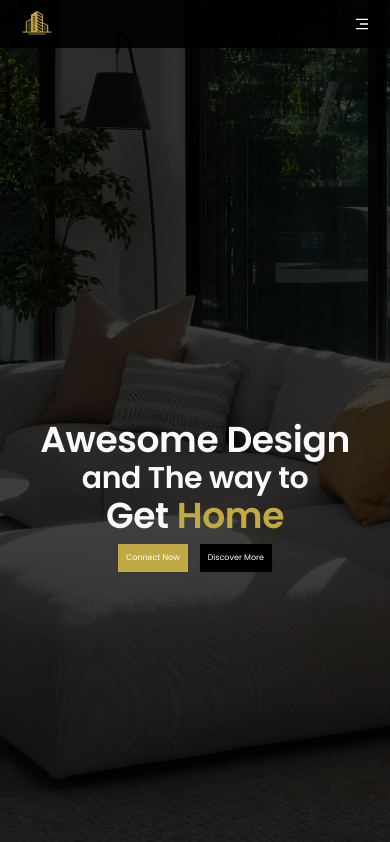
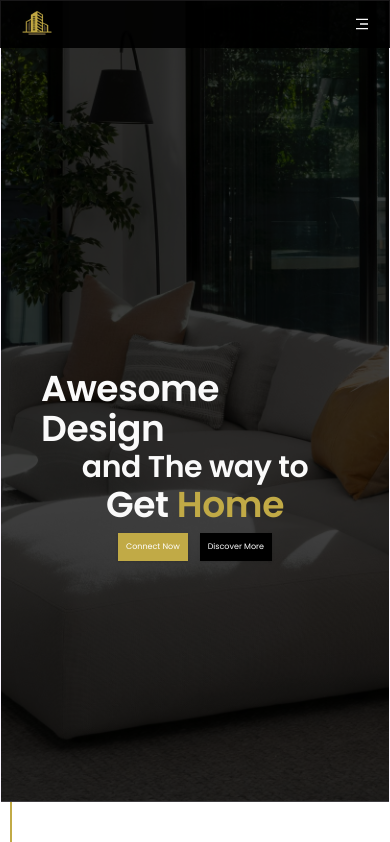
Before and after one commit to Najas06/real-estate-nextJS, a Next.js app: page / in a window 390 px wide. Shown: the top 842 px of the page. Built offline with nearby package versions, Linux system fonts and the light colour scheme.

Commit message:
main title adjustment in mobile view

```diff
--- a/src/components/home/Hero.tsx
+++ b/src/components/home/Hero.tsx
@@ -14,22 +14,22 @@ const Hero = () => {
   return (
     <section>
       <div className="max-sm:flex max-sm:flex-col">
-        <Carousel className=" relative top-0 max-sm:top-[16%] max-sm:h-[1000px] max-sm:relative ">
+        <Carousel className=" relative top-0 max-sm:top-[16%]  max-sm:relative ">
           <CarouselContent>
             {/* mapping items  */}
             {data &&
-              data.map((item,i) => (
+              data.map((item, i) => (
                 <CarouselItem key={i}>
-                  <div className="relative">
+                  <div className="relative border border-purple-50">
                     <Image
                       alt="logo"
                       src={item.img}
                       width={1280}
                       height={1080}
-                      className="w-full max-h-screen object-cover max-sm:h-[1000px] max-sm:w-full "
+                      className="w-full max-h-screen object-cover max-sm:h-[800px] max-sm:w-full "
                     />
                     <div className="absolute z-20 px-10 py-5  bg-black right-16 bg-opacity-90 top-1/3 max-sm:w-full max-sm:right-0 max-sm:h-[1000px] max-sm:top-0    max-sm:flex  max-sm:justify-center max-md:items-center max-sm:flex-col max-sm:bg-opacity-75 ">
-                      <div className="flex flex-col items-end text-7xl font-bold tracking-tight gap-2 max-xl:text-5xl max-lg:text-3xl max-md:text-xl max-md:gap-1 max-sm:gap-0 max-sm:text-base max-sm:items-center">
+                      <div className="flex flex-col items-end text-7xl font-bold tracking-tight gap-2 max-xl:text-5xl max-lg:text-3xl max-md:text-xl max-md:gap-1 max-sm:gap-0 max-sm:text-base max-sm:items-center max-sm:-mt-16">
                         <h2 className="max-sm:text-4xl">Awesome Design</h2>
                         <h2 className="max-sm:text-3xl">and The way to</h2>
                         <h2 className="max-sm:text-4xl">
```
